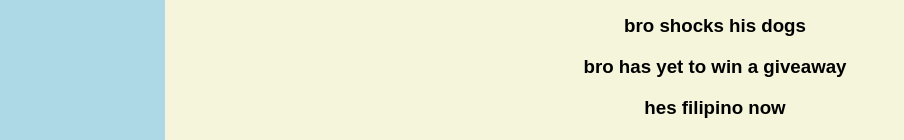
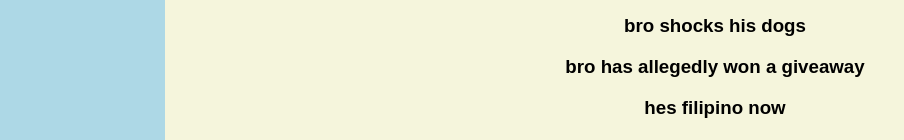
Before and after one commit to ticklemynutz67/ticklemynutz67.github.io, a plain HTML site: page friends/milton.html in a window 1280 px wide. Shown: the part 354-494 px from the top of the page, without its empty margins (35-939 px from the left). Drawn offline with Linux system fonts and the light colour scheme.

Commit message:
Update milton.html

```diff
--- a/friends/milton.html
+++ b/friends/milton.html
@@ -93,7 +93,7 @@
   <h3 style="text-align:center; color:black">moan beatboxing</h3>
   <h3 style="text-align:center; color:black">yes he has a VW golf gti yes its shit</h3>
   <h3 style="text-align:center; color:black">bro shocks his dogs</h3>
-  <h3 style="text-align:center; color:black">bro has yet to win a giveaway</h3>
+  <h3 style="text-align:center; color:black">bro has allegedly won a giveaway</h3>
   <h3 style="text-align:center; color:black">hes filipino now</h3>
   <h3 style="text-align:center; color:black">Carls armpits</h3>
   <h3 style="text-align:center; color:black">cracks anya forger</h3>
```
